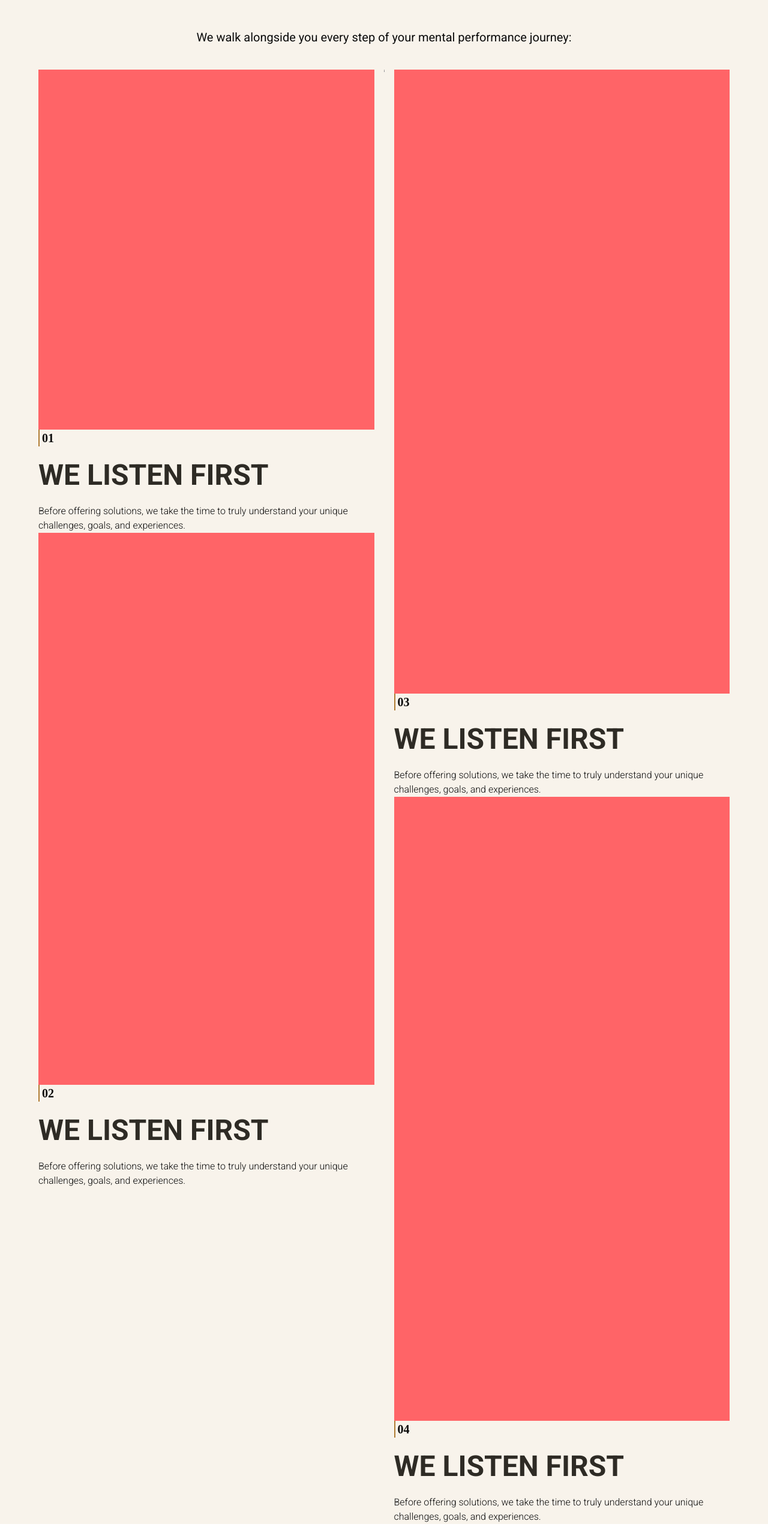
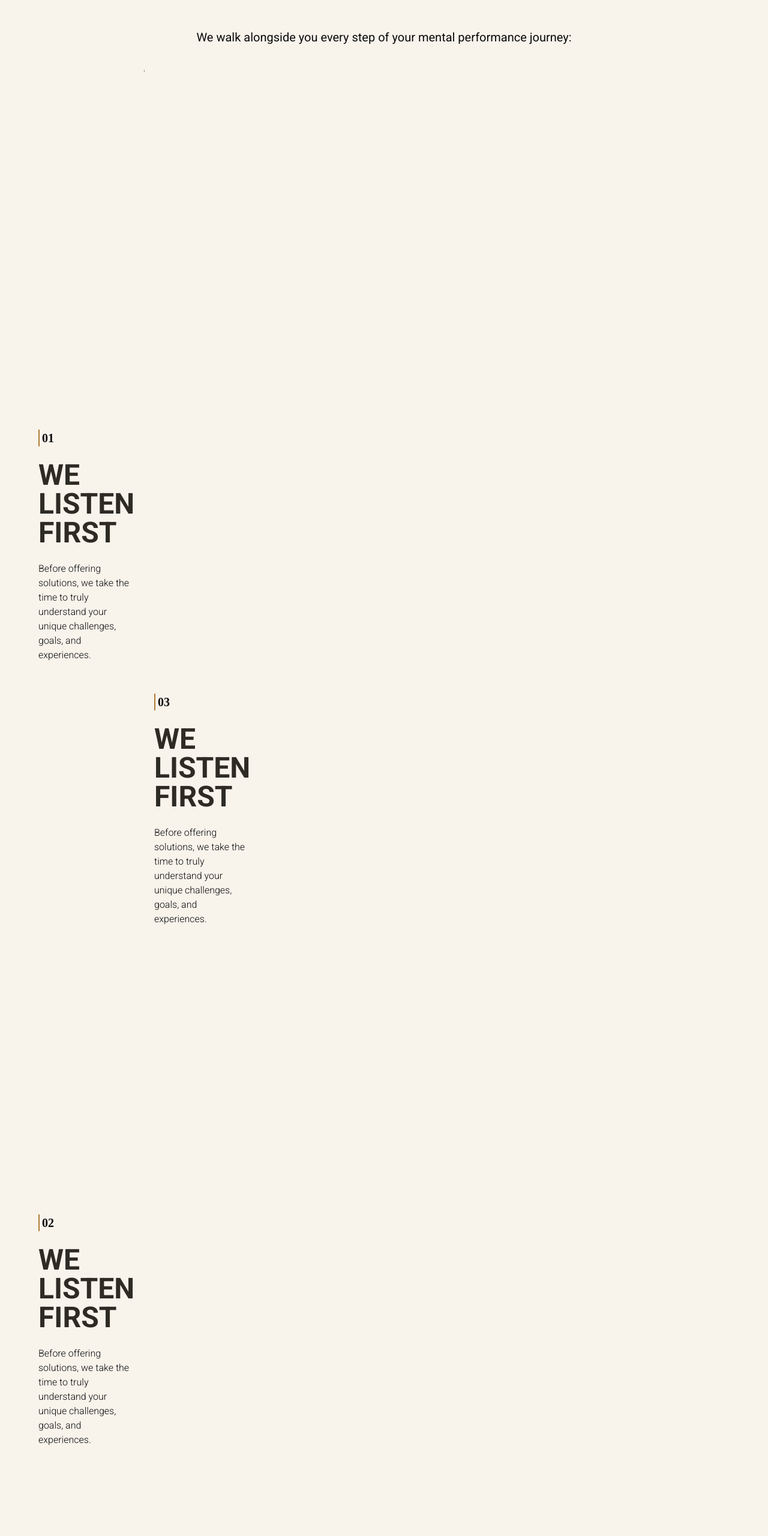
Before and after one commit to shaun4727/podmium-cone, a Next.js app: page /about in a window 1280 px wide. Shown: the part 3666-6226 px from the top of the page at 60% size. Built offline with nearby package versions, Linux system fonts and the light colour scheme.

Commit message:
mental success done

```diff
--- a/features/mental-success/mental-success.tsx
+++ b/features/mental-success/mental-success.tsx
@@ -33,6 +33,31 @@ export const MentalSuccess = () => {
                 invalidateOnRefresh: true,
                 animation: animation, // 🔥 Valid here!
             });
+
+            const textBlocks = ['.first-1', '.first-3'];
+            textBlocks.forEach((className) => {
+                ScrollTrigger.create({
+                    trigger: className,
+                    endTrigger: mentalSuccessRef.current, // 🔥 Watch the main container
+                    start: 'top 200',
+                    end: 'bottom bottom', // 🔥 Unpin when the container bottom hits viewport bottom
+                    pin: true,
+                    pinSpacing: false, // 🔥 Prevents infinite layout padding bugs
+                    invalidateOnRefresh: true,
+                });
+            });
+            const textBlocks2 = ['.first-2', '.first-4'];
+            textBlocks2.forEach((className) => {
+                ScrollTrigger.create({
+                    trigger: className,
+                    endTrigger: mentalSuccessRef.current, // 🔥 Watch the main container
+                    start: 'top 600',
+                    end: 'bottom bottom', // 🔥 Unpin when the container bottom hits viewport bottom
+                    pin: true,
+                    pinSpacing: false, // 🔥 Prevents infinite layout padding bugs
+                    invalidateOnRefresh: true,
+                });
+            });
         }, mentalSuccessRef);
 
         return () => ctx.revert();
@@ -50,7 +75,7 @@ export const MentalSuccess = () => {
             </p>
             <div className="flex gap-4 ">
                 <div className="first-col">
-                    <div className="bg-red-400 h-150 w-full"></div>
+                    <div className=" h-150 w-full"></div>
                     <div className="flex flex-col gap-6 first-1">
                         <h4 className="font-bold text-xl border-l-2 border-theme-brandy px-1">
                             01
@@ -63,7 +88,7 @@ export const MentalSuccess = () => {
                             unique challenges, goals, and experiences.
                         </p>
                     </div>
-                    <div className="bg-red-400 h-230 w-full"></div>
+                    <div className=" h-230 w-full"></div>
                     <div className="flex flex-col gap-6 first-2">
                         <h4 className="font-bold text-xl border-l-2 border-theme-brandy px-1">
                             02
@@ -108,7 +133,7 @@ export const MentalSuccess = () => {
                     />
                 </div>
                 <div className="third-col">
-                    <div className="bg-red-400 h-260 w-full"></div>
+                    <div className=" h-260 w-full"></div>
                     <div className="flex flex-col gap-6 first-3">
                         <h4 className="font-bold text-xl border-l-2 border-theme-brandy px-1">
                             03
@@ -121,7 +146,7 @@ export const MentalSuccess = () => {
                             unique challenges, goals, and experiences.
                         </p>
                     </div>
-                    <div className="bg-red-400 h-260 w-full"></div>
+                    <div className=" h-260 w-full"></div>
                     <div className="flex flex-col gap-6 first-4">
                         <h4 className="font-bold text-xl border-l-2 border-theme-brandy px-1">
                             04
@@ -134,6 +159,7 @@ export const MentalSuccess = () => {
                             unique challenges, goals, and experiences.
                         </p>
                     </div>
+                    <div className=" h-60 w-full"></div>
                 </div>
             </div>
         </div>
```
